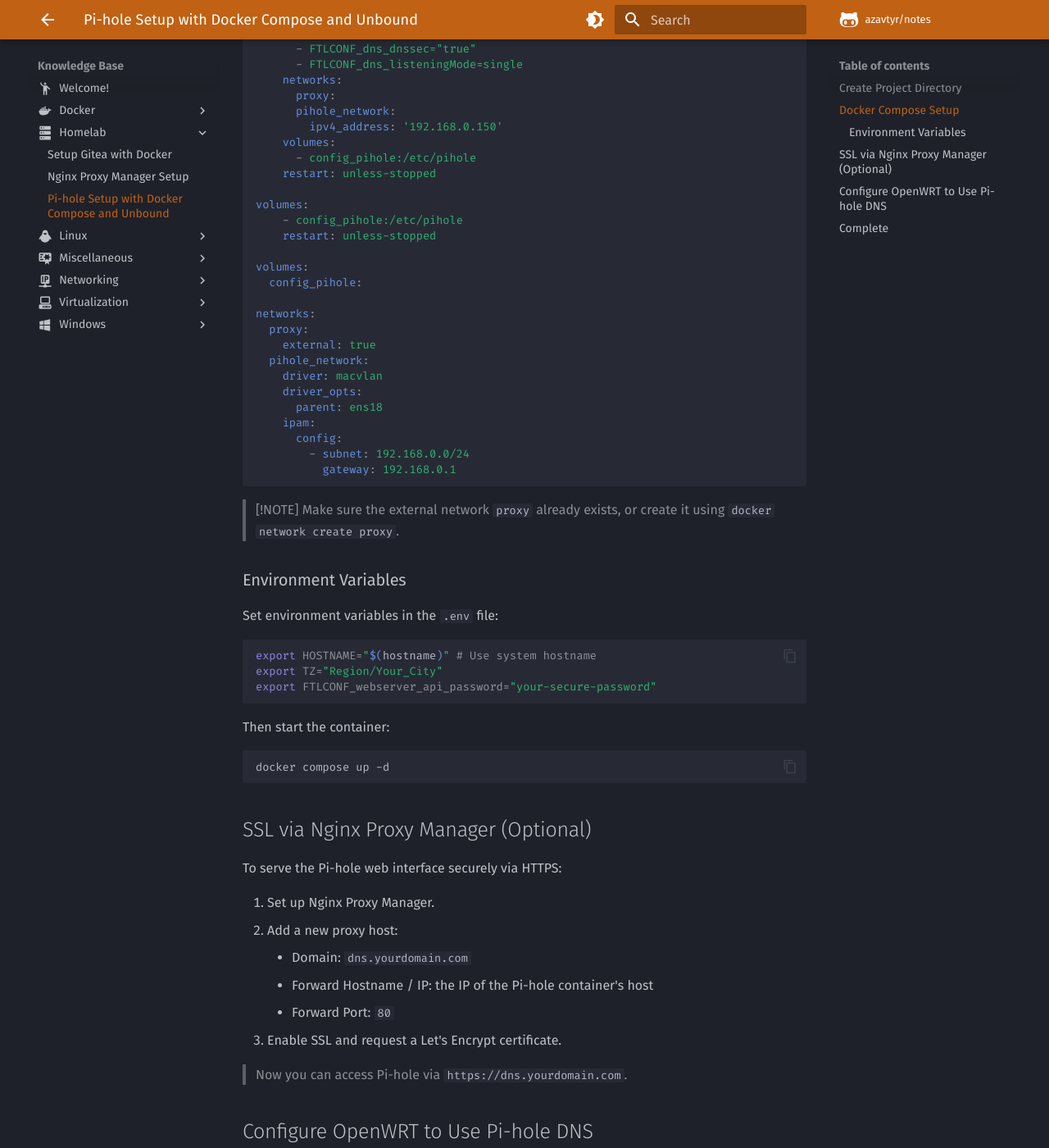
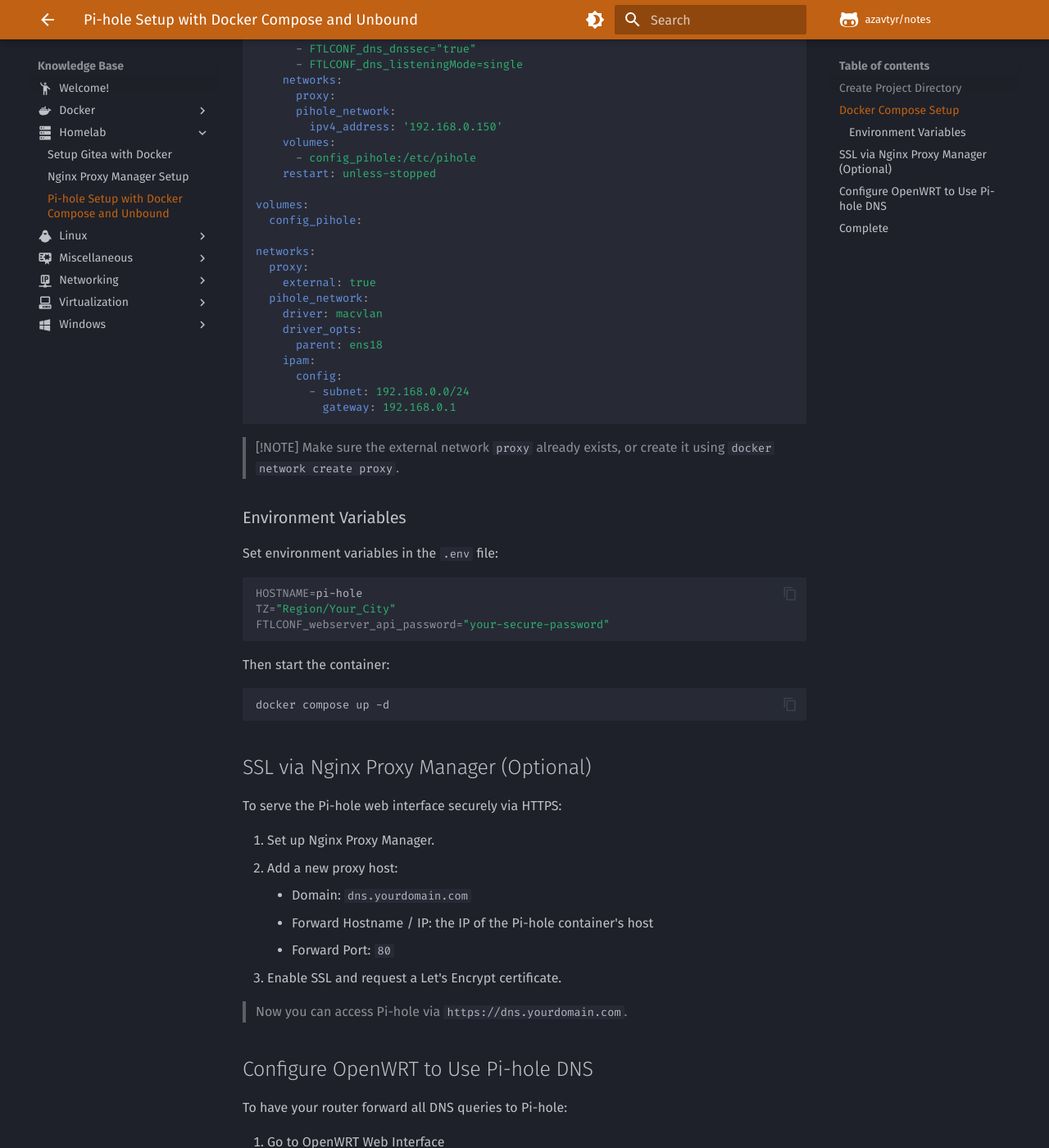
Before and after one commit to azavtyr/notes, an MkDocs documentation site: the page built from docs/homelab/pihole-unbound-setup.md, in a window 1280 px wide and 1400 px high, scrolled down 1003 px. Shown: the whole window at 82% size. Built offline with MkDocs 1.6.1 and Material for MkDocs 9.7.7, drawn with Linux system fonts in a browser that asks for light colours; comment, search, counter and statistics services are not loaded.

Commit message:
fix pi-hole section

````diff
--- a/docs/homelab/pihole-unbound-setup.md
+++ b/docs/homelab/pihole-unbound-setup.md
@@ -46,10 +46,6 @@
     restart: unless-stopped
 
 volumes:
-    - config_pihole:/etc/pihole
-    restart: unless-stopped
-
-volumes:
   config_pihole:
 
 networks:
@@ -74,9 +70,9 @@
 Set environment variables in the `.env` file:
 
 ```sh
-export HOSTNAME="$(hostname)" # Use system hostname
-export TZ="Region/Your_City"
-export FTLCONF_webserver_api_password="your-secure-password"
+HOSTNAME=pi-hole
+TZ="Region/Your_City"
+FTLCONF_webserver_api_password="your-secure-password"
 ```
 
 Then start the container:
````
